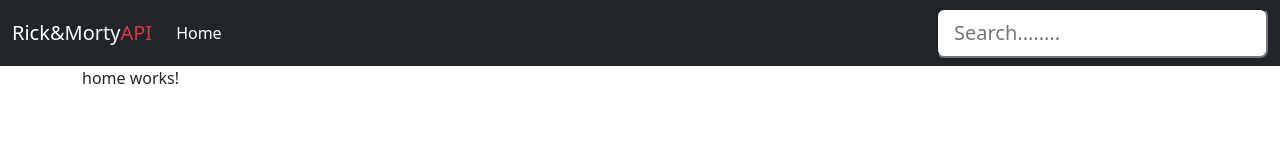
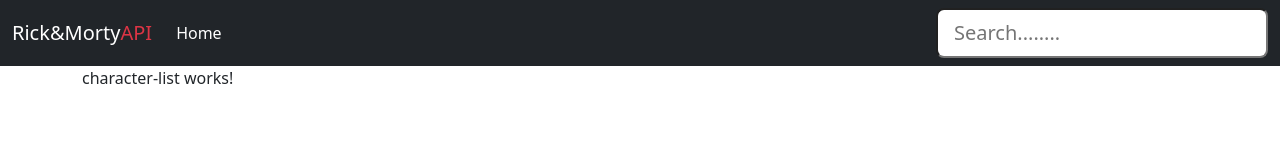
Before and after one commit to walisson-gonz/PagAngularApi, an Angular app: page /home in a window 1280 px wide. Shown: the top 160 px of the page. Built offline with nearby package versions, Linux system fonts and the light colour scheme.

Commit message:
Configurando NgModule

```diff
--- a/src/app/components/pages/characters/character-details/character-details.module.ts
+++ b/src/app/components/pages/characters/character-details/character-details.module.ts
@@ -2,13 +2,11 @@ import { NgModule } from '@angular/core';
 import { CommonModule } from '@angular/common';
 
 import { CharacterDetailsRoutingModule } from './character-details-routing.module';
-import { CharacterDetailsComponent } from './character-details.component';
+
 
 
 @NgModule({
-  declarations: [
-    CharacterDetailsComponent
-  ],
+  declarations: [],
   imports: [
     CommonModule,
     CharacterDetailsRoutingModule
--- a/src/app/components/pages/characters/character-list/character-list.module.ts
+++ b/src/app/components/pages/characters/character-list/character-list.module.ts
@@ -2,13 +2,10 @@ import { NgModule } from '@angular/core';
 import { CommonModule } from '@angular/common';
 
 import { CharacterListRoutingModule } from './character-list-routing.module';
-import { CharacterListComponent } from './character-list.component';
 
 
 @NgModule({
-  declarations: [
-    CharacterListComponent
-  ],
+  declarations: [],
   imports: [
     CommonModule,
     CharacterListRoutingModule
--- a/src/app/components/pages/characters/characters.module.ts
+++ b/src/app/components/pages/characters/characters.module.ts
@@ -1,12 +1,17 @@
+import { RouterModule } from '@angular/router';
+import { CharacterListComponent } from '@characters/character-list/character-list.component';
+import { CharacterDetailsComponent } from '@characters/character-details/character-details.component';
 import { NgModule } from '@angular/core';
 import { CommonModule } from '@angular/common';
 
 
 
+const myComponents = [CharacterDetailsComponent, CharacterListComponent];
+
 @NgModule({
-  declarations: [],
-  imports: [
-    CommonModule
-  ]
+  declarations: [...myComponents],
+  imports: [CommonModule, RouterModule],
+  exports: [...myComponents],
+
 })
 export class CharactersModule { }
--- a/src/app/components/pages/home/home.component.html
+++ b/src/app/components/pages/home/home.component.html
@@ -1 +1 @@
-<p>home works!</p>
+<app-character-list></app-character-list>
```
Also changed, not shown: src/app/components/pages/home/home.module.ts (+3 -7 lines).
